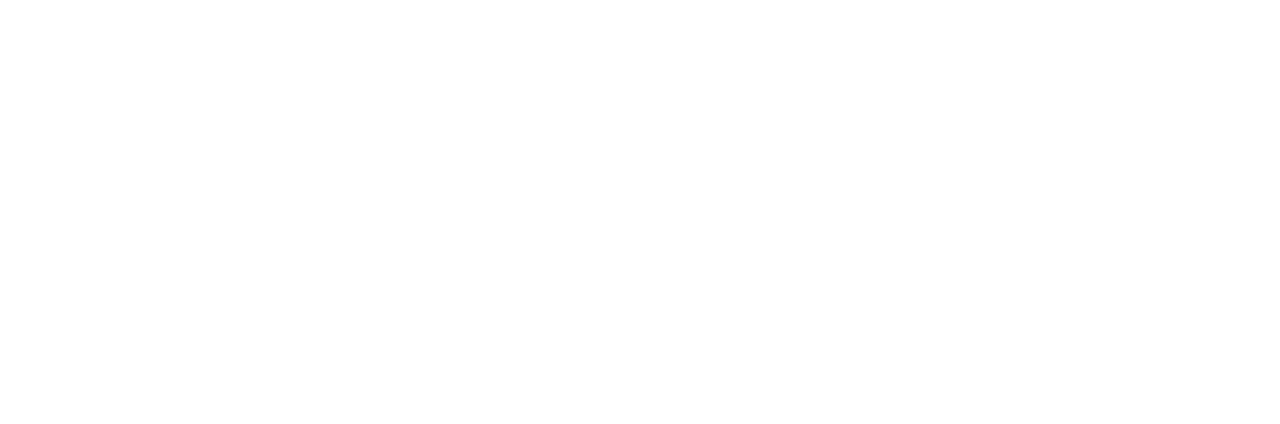
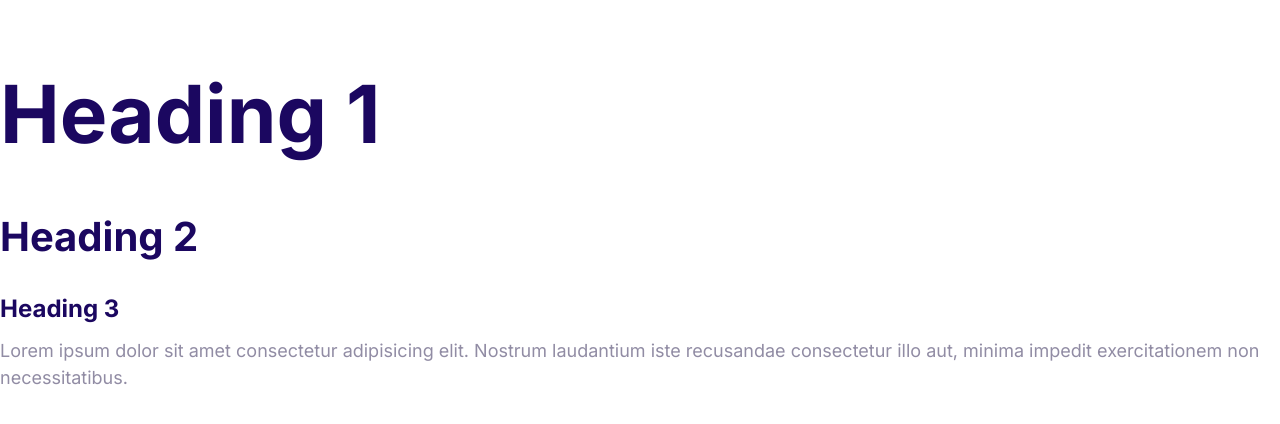
Before and after one commit to Ahmed1813/moshify, a plain HTML site: page index.html in a window 1280 px wide. Drawn offline with Linux system fonts and the light colour scheme.

Commit message:
Define the styles for the fonts.

```diff
--- a/css/styles.css
+++ b/css/styles.css
@@ -5,3 +5,55 @@
 	--color-heading: #1b0760;
 	--color-body: #918ca4;
 }
+
+html {
+	font-size: 62.5%;
+}
+
+body {
+	color: var(--color-body);
+	font-family: Inter, Arial, Helvetica, sans-serif;
+	font-size: 2.4rem;
+	line-height: 1.5;
+}
+
+h1,
+h2,
+h3 {
+	color: var(--color-heading);
+	margin-bottom: 1rem;
+}
+
+h1 {
+	font-size: 7rem;
+}
+
+h2 {
+	font-size: 4rem;
+}
+
+h3 {
+	font-size: 3rem;
+}
+
+p {
+	margin-top: 0;
+}
+
+@media screen and (min-width: 1024px) {
+	body {
+		font-size: 1.8rem;
+	}
+
+	h1 {
+		font-size: 8rem;
+	}
+
+	h2 {
+		font-size: 4rem;
+	}
+
+	h3 {
+		font-size: 2.4rem;
+	}
+}
--- a/index.html
+++ b/index.html
@@ -4,6 +4,9 @@
 <head>
     <meta charset="UTF-8">
     <meta http-equiv="X-UA-Compatible" content="IE=edge">
+    <link rel="preconnect" href="https://fonts.googleapis.com">
+    <link rel="preconnect" href="https://fonts.gstatic.com" crossorigin>
+    <link href="https://fonts.googleapis.com/css2?family=Inter:wght@400;700&display=swap" rel="stylesheet">
     <link rel="stylesheet" href="css/normalize.css">
     <link rel="stylesheet" href="css/styles.css">
     <meta name="viewport" content="width=device-width, initial-scale=1.0">
@@ -11,7 +14,11 @@
 </head>
 
 <body>
-
+    <h1>Heading 1</h1>
+    <h2>Heading 2</h2>
+    <h3>Heading 3</h3>
+    <p>Lorem ipsum dolor sit amet consectetur adipisicing elit. Nostrum laudantium iste recusandae consectetur illo aut,
+        minima impedit exercitationem non necessitatibus.</p>
 </body>
 
 </html>
```
